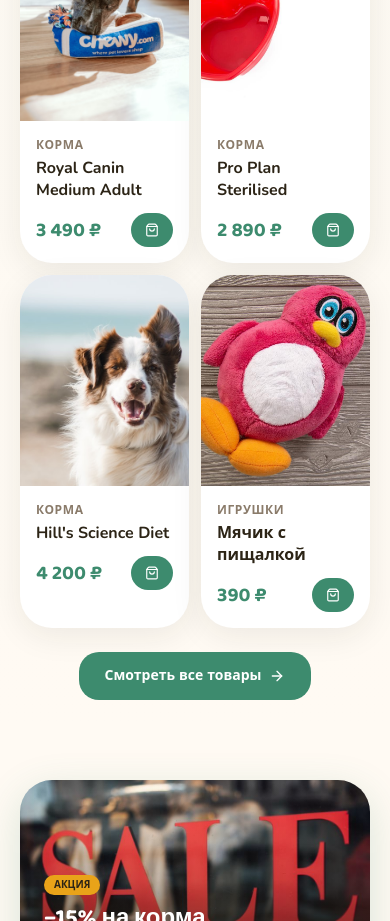
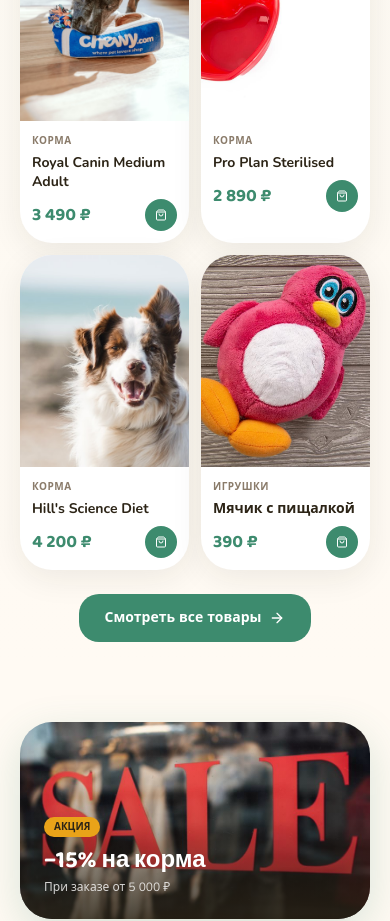
Before and after one commit to nelsyqq/ZOORUM, a Vue app: page / in a window 390 px wide. Shown: the part 1520-2441 px from the top of the page. Built offline with nearby package versions, Linux system fonts and the light colour scheme.

Commit message:
responsive product cards: adaptive typography, spacing, grid breakpoints for all devices

```diff
--- a/src/components/catalog/ProductCard.vue
+++ b/src/components/catalog/ProductCard.vue
@@ -56,27 +56,27 @@ function onImgError(e) {
       </div>
     </RouterLink>
 
-    <div class="p-4">
-      <p class="mb-1 text-xs font-extrabold uppercase tracking-wider text-muted">
+    <div class="p-3 sm:p-4">
+      <p class="mb-1 text-[10px] font-extrabold uppercase tracking-wider text-muted sm:text-xs">
         {{ getCategoryLabel(product.category) }}
       </p>
       <RouterLink :to="`/product/${product.id}`" class="block">
-        <h3 class="mb-3 font-bold leading-snug text-ink line-clamp-2 transition-colors hover:text-forest">{{ product.name }}</h3>
+        <h3 class="mb-2 text-sm font-bold leading-snug text-ink line-clamp-2 transition-colors hover:text-forest sm:mb-3 sm:text-base">{{ product.name }}</h3>
       </RouterLink>
-      <div class="flex items-center justify-between gap-2">
+      <div class="flex items-center justify-between gap-1 sm:gap-2">
         <div class="flex flex-col">
-          <span v-if="product.oldPrice" class="text-sm text-muted line-through">{{ formatPrice(product.oldPrice) }}</span>
-          <span v-if="product.weights?.length" class="font-display text-lg font-bold text-forest">от {{ formatPrice(product.price) }}</span>
-          <span v-else class="font-display text-xl font-bold" :class="product.oldPrice ? 'text-coral' : 'text-forest'">{{ formatPrice(product.price) }}</span>
+          <span v-if="product.oldPrice" class="text-[11px] text-muted line-through sm:text-sm">{{ formatPrice(product.oldPrice) }}</span>
+          <span v-if="product.weights?.length" class="font-display text-base font-bold text-forest sm:text-lg">от {{ formatPrice(product.price) }}</span>
+          <span v-else class="font-display text-lg font-bold sm:text-xl" :class="product.oldPrice ? 'text-coral' : 'text-forest'">{{ formatPrice(product.price) }}</span>
         </div>
         <button
-          class="btn-forest btn-sm !rounded-full !px-3 transition-all duration-200 active:scale-90"
+          class="btn-forest btn-sm !min-h-[32px] !min-w-[32px] !rounded-full !px-2 sm:!px-3 transition-all duration-200 active:scale-90"
           :class="{ '!bg-honey !text-ink !scale-110': justAdded }"
           :disabled="product.stock <= 0"
           @click="addToCart"
         >
-          <Check v-if="justAdded" class="h-3.5 w-3.5" />
-          <ShoppingBag v-else class="h-3.5 w-3.5" />
+          <Check v-if="justAdded" class="h-3 w-3 sm:h-3.5 sm:w-3.5" />
+          <ShoppingBag v-else class="h-3 w-3 sm:h-3.5 sm:w-3.5" />
         </button>
       </div>
     </div>
--- a/src/views/CatalogView.vue
+++ b/src/views/CatalogView.vue
@@ -160,7 +160,7 @@ function resetFilters() {
         <button v-if="search" class="tag-honey" @click="search = ''">«{{ search }}» <X class="ml-1 inline h-3 w-3" /></button>
       </div>
 
-      <div v-if="filteredProducts.length" class="grid grid-cols-2 gap-4 xl:grid-cols-3">
+      <div v-if="filteredProducts.length" class="grid grid-cols-2 gap-3 sm:gap-4 md:grid-cols-3 xl:grid-cols-3">
         <ProductCard v-for="(product, i) in filteredProducts" :key="product.id" :product="product" :style="{ animationDelay: `${(i % 6) * 80}ms` }" class="animate-fade-up" />
       </div>
 
--- a/src/views/HomeView.vue
+++ b/src/views/HomeView.vue
@@ -95,7 +95,7 @@ const perks = [
         <h2 class="mt-2 font-display text-2xl font-bold text-ink sm:text-3xl">Хиты для хвостиков</h2>
         <p class="mt-1 text-sm text-muted">Самое популярное у наших покупателей</p>
       </div>
-      <div class="grid grid-cols-2 gap-3 lg:grid-cols-4 lg:gap-4">
+      <div class="grid grid-cols-2 gap-3 md:grid-cols-4 lg:gap-4">
         <ProductCard
           v-for="(product, i) in products.featuredProducts"
           :key="product.id"
```
